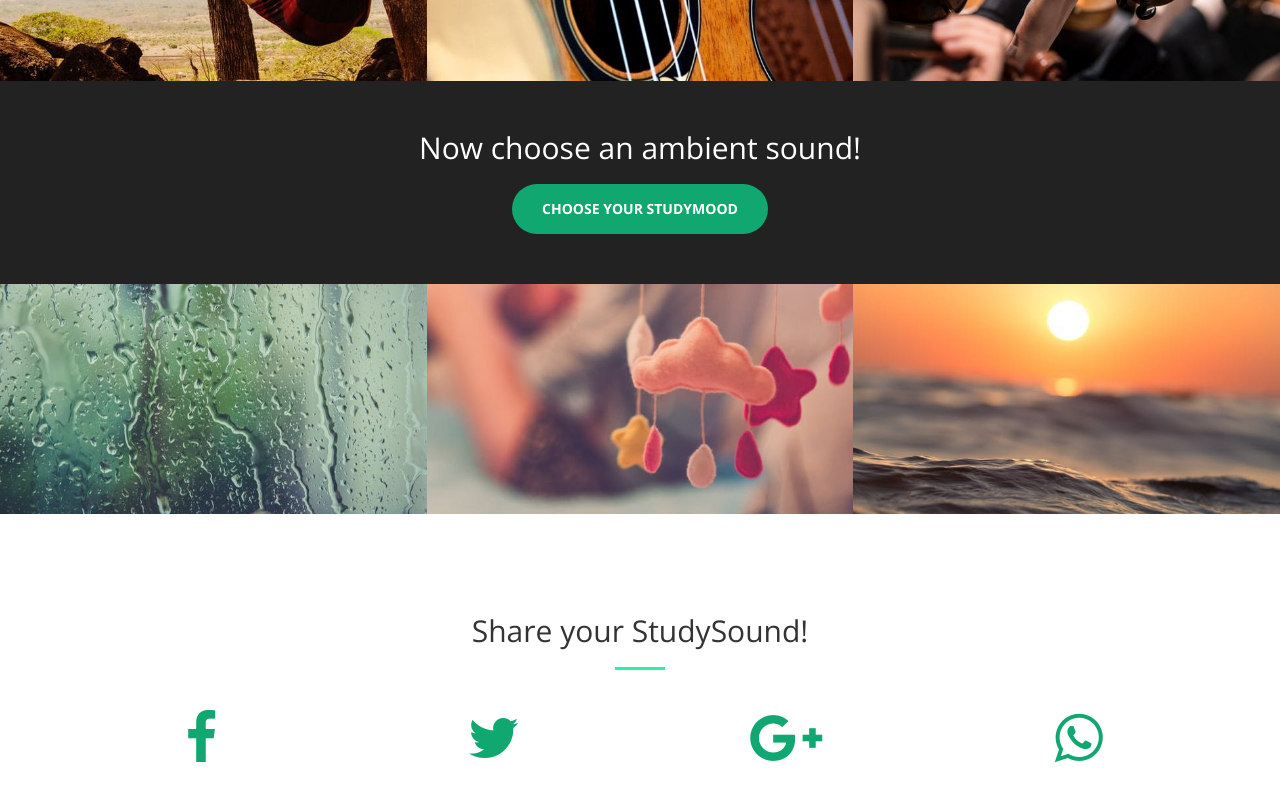
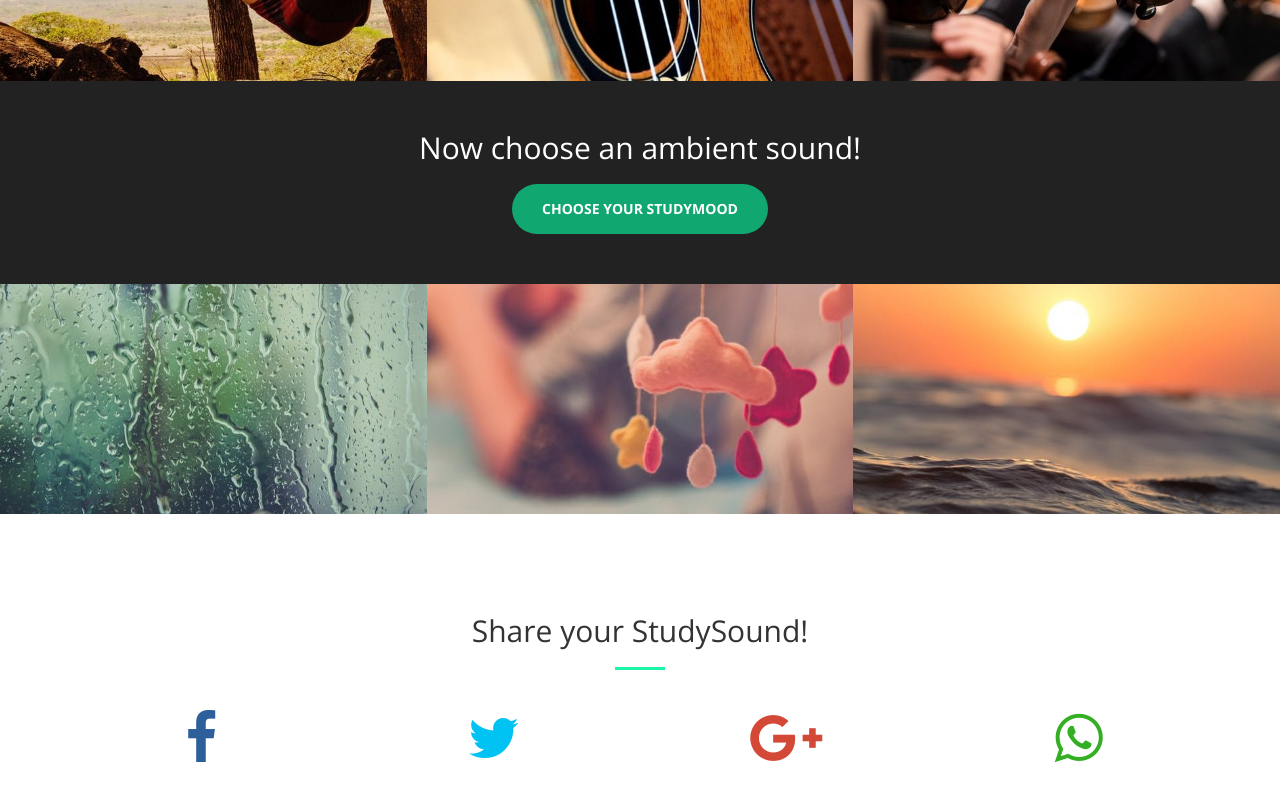
Before and after one commit to StudySounds/StudySounds.github.io, a website: page index.html in a window 1280 px wide. Shown: the part 1178-1978 px from the top of the page. Drawn offline with nearby package versions, Linux system fonts and the light colour scheme.

Commit message:
change icons to website colours

```diff
--- a/css/main.css
+++ b/css/main.css
@@ -62,6 +62,19 @@ opacity: 0.8 !important;
   background-color: transparent;
 }
 
-.text-primary {
-  color: #10a870;
+.fa-facebook {
+  color: #2D609B;
 }
+
+.fa-twitter {
+  color: #00C3F3;
+}
+
+.fa-google-plus {
+  color: #d34836;
+}
+
+.fa-whatsapp {
+  color: #34af23;
+}
+}
```
